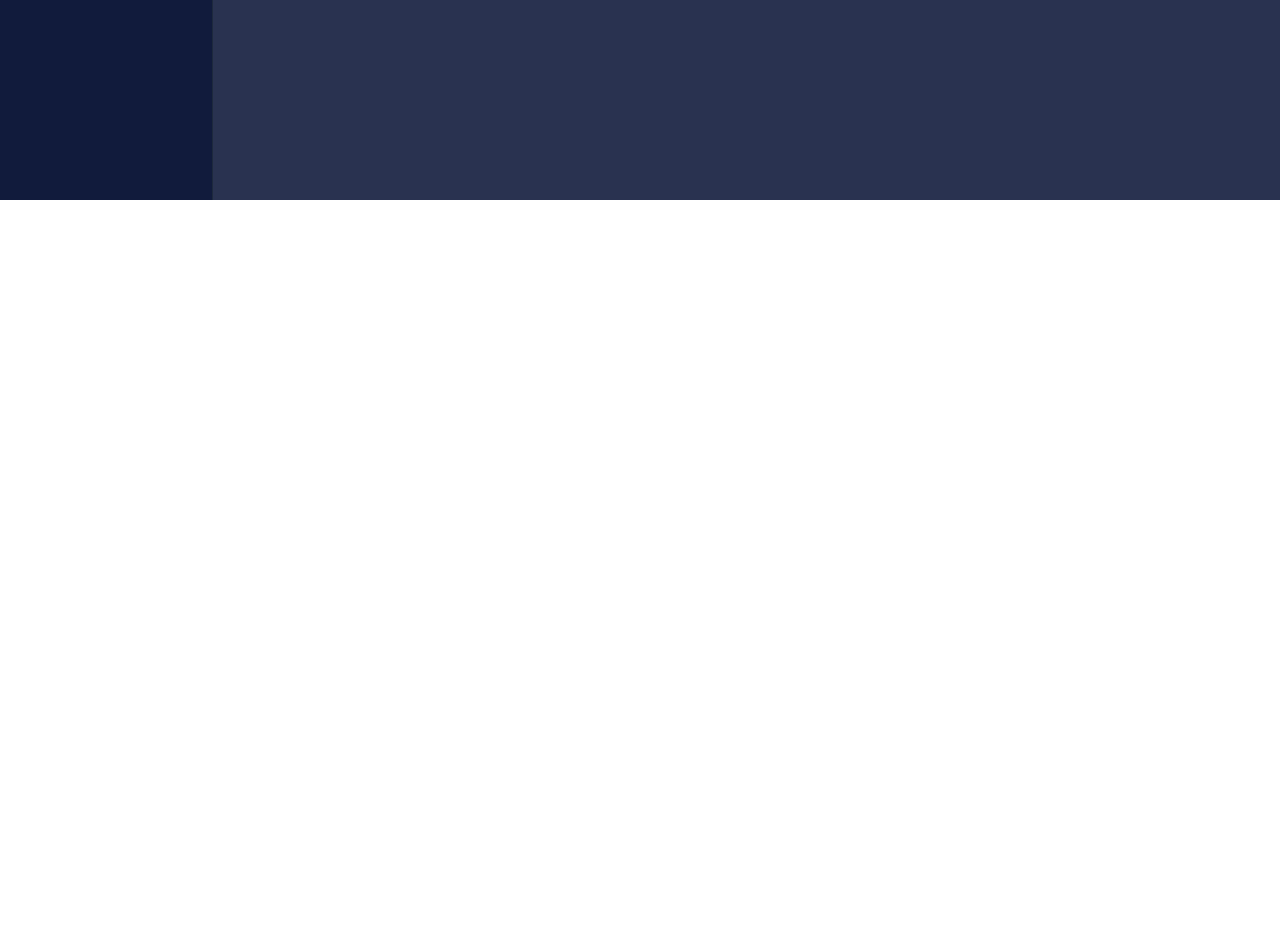
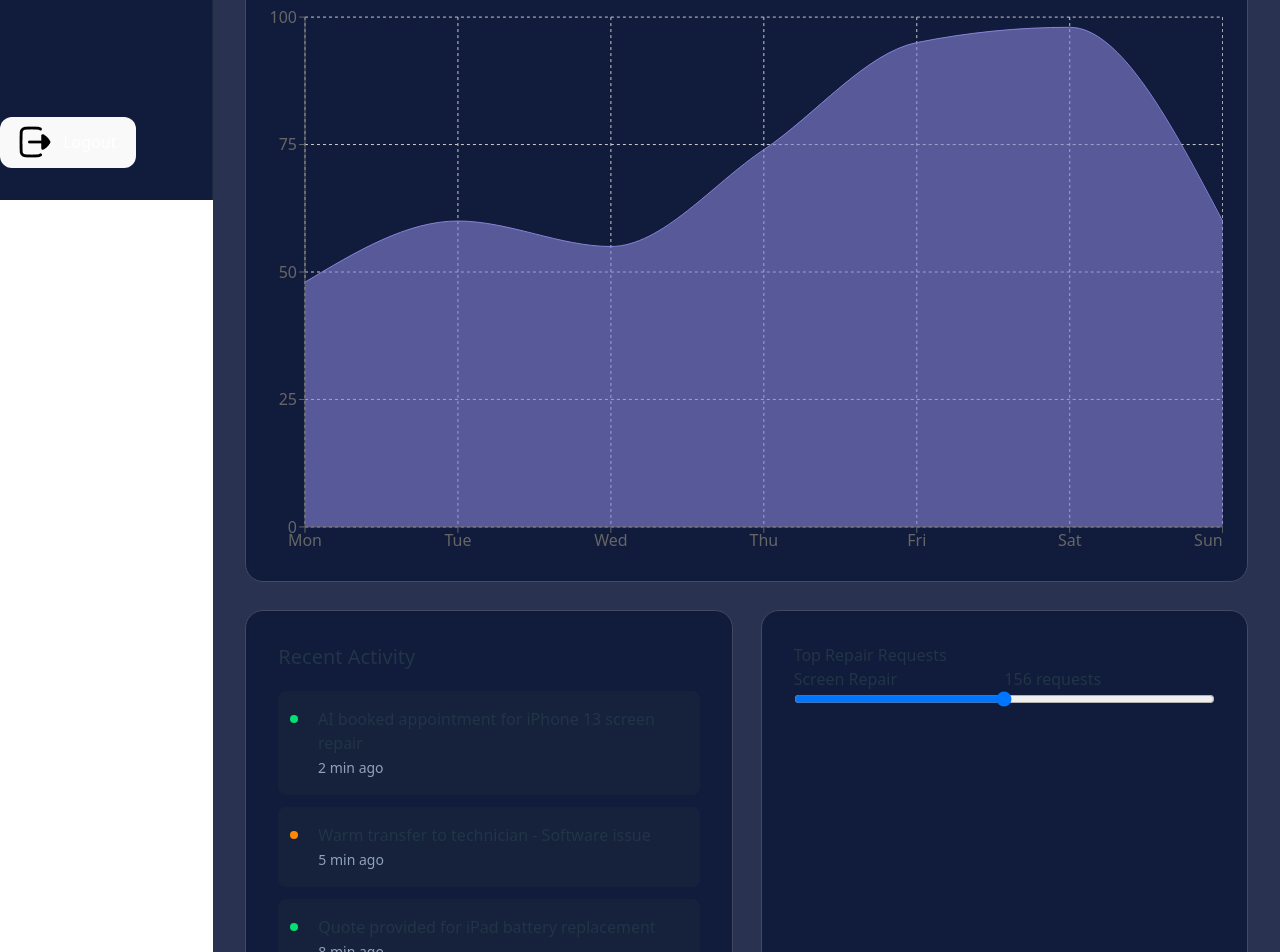
Before and after one commit to Mehedi107/job_task_fai, a React (Vite) app: page / in a window 1280 px wide. Shown: the part 600-1552 px from the top of the page. Before the commit the page ends 800 px from the top, so only its background shows below. Built offline with nearby package versions, Linux system fonts and the light colour scheme.

Commit message:
add chart in overview section

```diff
--- a/package.json
+++ b/package.json
@@ -17,6 +17,7 @@
     "lucide-react": "^0.563.0",
     "react": "^19.2.0",
     "react-dom": "^19.2.0",
+    "recharts": "^3.7.0",
     "tailwind-merge": "^3.4.0",
     "tailwindcss": "^4.1.18"
   },
--- a/src/App.css
+++ b/src/App.css
@@ -57,6 +57,8 @@
   --primary-foreground: oklch(0.985 0 0);
   /* --secondary: oklch(0.97 0 0); */
   --secondary: #293250;
+  /* --text: #90a1b9; */
+  --text: #475;
   --secondary-foreground: oklch(0.205 0 0);
   --muted: oklch(0.97 0 0);
   --muted-foreground: oklch(0.556 0 0);
--- a/src/components/Overview.tsx
+++ b/src/components/Overview.tsx
@@ -1,6 +1,6 @@
 import { DataContext } from '@/context/dataContext';
-
 import { useContext } from "react"
+import { SimpleAreaChart } from './SimpleAreaChart';
 
 export default function Overview() {
   const data = useContext(DataContext)
@@ -8,9 +8,10 @@ export default function Overview() {
   const [overviewData] = data.filter(d => d.id === 'overview')
 
   return <div>
-    <div className="grid grid-cols-3 gap-7">
+    <div className="grid grid-cols-12 gap-7">
+      {/* cards */}
       {overviewData.data.map(d => (
-        <div key={d.label} className="card bg-primary col-span-1 border border-border rounded-2xl p-7 flex gap-5 justify-between">
+        <div key={d.label} className="card bg-primary col-span-4 border border-border rounded-2xl p-7 flex gap-5 justify-between">
         <div className="card-text flex flex-col gap-3">
           <p className="text-sm text-[#90A1B9]">{d.label}</p>
           <p className="text-3xl text-white">{d.value}</p>
@@ -21,6 +22,69 @@ export default function Overview() {
         </div>
       </div>
       ))}
+
+      {/* Chart */}
+      <div className='p-6 rounded-2xl border border-border col-span-12 bg-primary'>
+        <h3 className='text-xl'>Call Trends - This Week</h3>
+        <p className='text-sm text-[#90A1B9] mb-6'>Total: 472 calls</p>
+        <SimpleAreaChart></SimpleAreaChart>
+      </div>
+
+      {/* activity */}
+      <div className='p-8 bg-primary rounded-2xl col-span-6 border border-border'>
+        <h3 className='text-xl mb-5'>Recent Activity</h3>
+        {/* card container */}
+        <div className='flex flex-col gap-3'>
+          {/* card */}
+          <div className='bg-[#1D293D80] rounded-md px-3 py-4 flex gap-5'>
+            <span className='w-2 h-2 rounded-2xl bg-green-400 block mt-2'></span>
+            <div>
+              <p>AI booked appointment for iPhone 13 screen repair</p>
+              <span className='text-sm text-[#90A1B9]'>2 min ago</span>
+            </div>
+          </div>
+          {/* card */}
+          <div className='bg-[#1D293D80] rounded-md px-3 py-4 flex gap-5'>
+            <span className='w-2 h-2 rounded-2xl bg-orange-400 block mt-2'></span>
+            <div>
+              <p>Warm transfer to technician - Software issue</p>
+              <span className='text-sm text-[#90A1B9]'>5 min ago</span>
+            </div>
+          </div>
+          {/* card */}
+          <div className='bg-[#1D293D80] rounded-md px-3 py-4 flex gap-5'>
+            <span className='w-2 h-2 rounded-2xl bg-green-400 block mt-2'></span>
+            <div>
+              <p>Quote provided for iPad battery replacement</p>
+              <span className='text-sm text-[#90A1B9]'>8 min ago</span>
+            </div>
+          </div>
+          {/* card */}
+          <div className='bg-[#1D293D80] rounded-md px-3 py-4 flex gap-5'>
+            <span className='w-2 h-2 rounded-2xl bg-red-400 block mt-2'></span>
+            <div>
+              <p>Call dropped after 12 seconds</p>
+              <span className='text-sm text-[#90A1B9]'>15 min ago</span>
+            </div>
+          </div>
+        </div>
+      </div>
+
+      {/* repair */}
+      <div className='p-8 bg-primary rounded-2xl col-span-6 border border-border'>
+        <h3>Top Repair Requests</h3>
+        {/* range card container */}
+        <div>
+          {/* range card */}
+          <div className='grid grid-cols-12'>
+            <span className='col-span-6 inline-block'>Screen Repair</span>
+            <span className='col-span-6 inline-block'>156 requests</span>
+            <input className='col-span-12' type="range"></input>
+          </div>
+        </div>
+      </div>
     </div>
+
+
   </div>
 }
--- a/src/components/Sidebar.tsx
+++ b/src/components/Sidebar.tsx
@@ -1,6 +1,7 @@
 import { menuItems } from '@/data/menuItems'
 import logo from '../assets/Container.png'
 import { cn } from '@/lib/utils'
+import logoutIcon from '../assets/logout-icon.png'
 
 
 export default function Sidebar({activeTab, setActiveTab }) {
@@ -24,5 +25,11 @@ export default function Sidebar({activeTab, setActiveTab }) {
         </button>
         ))}
       </div>
+
+      {/* logout */}
+      <button className="flex items-center gap-3 px-1 py-2 rounded-3xl hover:bg-secondary bg-primary mt-auto mb-8 self-start">
+          <img src={logoutIcon} alt='logout' className='w-8 h-8'/>
+          <span className='text-white'>Logout</span>
+        </button>
     </aside>
 )}
--- /dev/null
+++ b/src/components/SimpleAreaChart.tsx
@@ -0,0 +1,70 @@
+import { AreaChart, Area, XAxis, YAxis, CartesianGrid, Tooltip } from 'recharts';
+
+// #region Sample data
+const data = [
+  {
+    name: 'Mon',
+    uv: 48,
+    pv: 2400,
+    amt: 2400,
+  },
+  {
+    name: 'Tue',
+    uv: 60,
+    pv: 1398,
+    amt: 2210,
+  },
+  {
+    name: 'Wed',
+    uv: 55,
+    pv: 9800,
+    amt: 2290,
+  },
+  {
+    name: 'Thu',
+    uv: 74,
+    pv: 3908,
+    amt: 2000,
+  },
+  {
+    name: 'Fri',
+    uv: 95,
+    pv: 4800,
+    amt: 2181,
+  },
+  {
+    name: 'Sat',
+    uv: 98,
+    pv: 3800,
+    amt: 2500,
+  },
+    {
+    name: 'Sun',
+    uv: 60,
+    pv: 3800,
+    amt: 2500,
+  },
+];
+
+// #endregion
+export const SimpleAreaChart = () => {
+  return (
+    <AreaChart
+      style={{ width: '100%', maxHeight: '70vh', aspectRatio: 1.618 }}
+      responsive
+      data={data}
+      margin={{
+        top: 20,
+        right: 0,
+        left: 0,
+        bottom: 0,
+      }}
+    >
+      <CartesianGrid strokeDasharray="3 3" />
+      <XAxis dataKey="name" />
+      <YAxis width="auto" />
+      <Tooltip />
+      <Area type="monotone" dataKey="uv" stroke="#8884d8" fill="#8884d8" />
+    </AreaChart>
+  );
+};
```
Also changed, not shown: src/assets/logout-icon.png (added), 1 other file (tests, documents, lock files or other folders).
